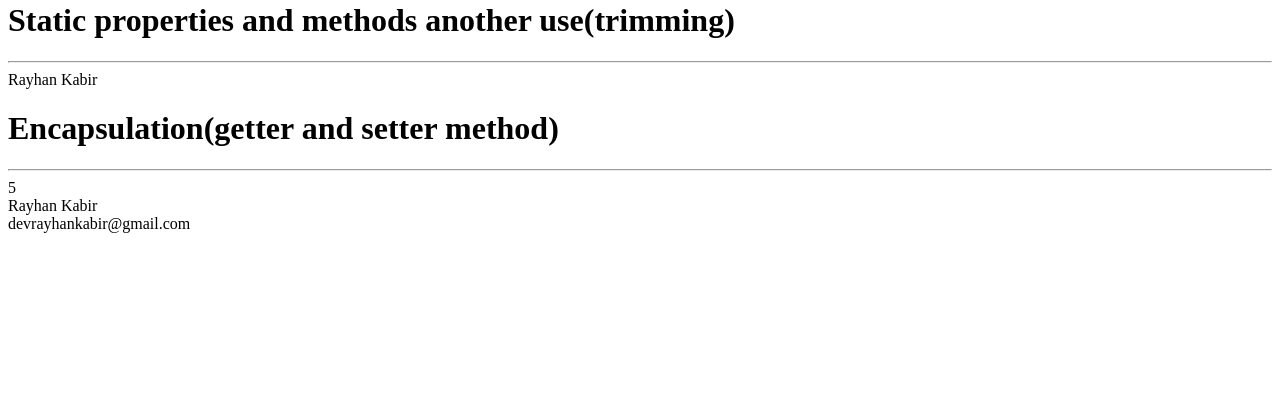
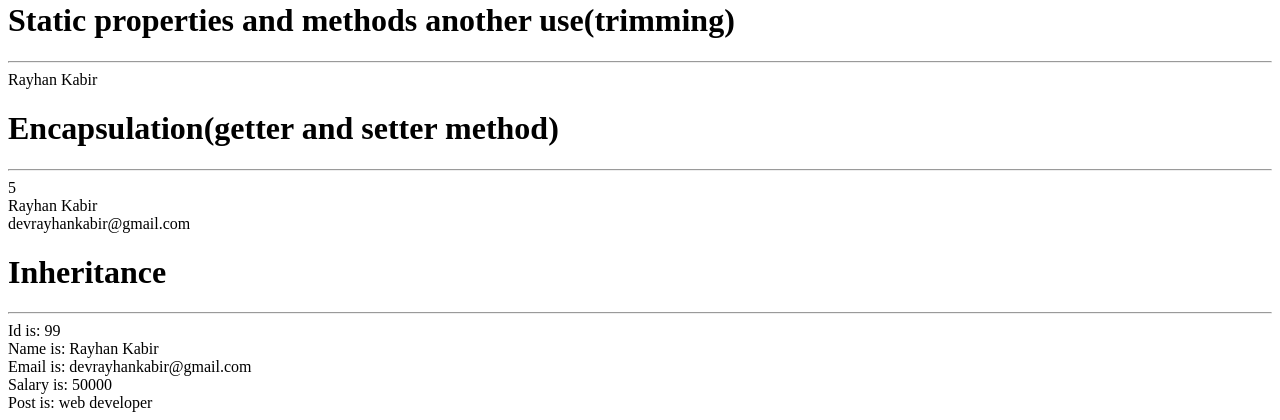
Before and after one commit to rayhankabir-me/object-oriented-php, a PHP site: page / in a window 1280 px wide. Shown: the part 869-1289 px from the top of the page. Before the commit the page ends 1102 px from the top, so only its background shows below. Run offline with PHP 8.4, Linux system fonts and the light colour scheme.

Commit message:
inheritance

```diff
--- a/index.php
+++ b/index.php
@@ -190,11 +190,13 @@ echo $object->first_name . " " . $object->last_name;
 
 ?>
 
-<h1>Encapsulation(getter and setter method)</h1><hr>
+<h1>Encapsulation(getter and setter method)</h1>
+<hr>
 
 <?php
 
-class personInfo{
+class personInfo
+{
 
 
     private $id;
@@ -202,34 +204,37 @@ class personInfo{
     private $email;
 
 
-    public function setId($id){
+    public function setId($id)
+    {
 
         $this->id = $id;
     }
-    public function getId(){
+    public function getId()
+    {
 
         return $this->id;
     }
 
-    public function setName($name){
+    public function setName($name)
+    {
 
         $this->name = $name;
     }
 
-    public function getName(){
+    public function getName()
+    {
         return $this->name;
     }
 
-    public function setEmail($email){
+    public function setEmail($email)
+    {
         $this->email = $email;
-
     }
 
-    public function getEmail(){
+    public function getEmail()
+    {
         return $this->email;
     }
-
-
 }
 
 $object = new personInfo;
@@ -241,3 +246,38 @@ $object->setEmail("devrayhankabir@gmail.com");
 echo $object->getEmail() . "<br>";
 
 ?>
+
+<h1>Inheritance</h1><hr>
+
+<?php
+class People{
+
+    protected $id;
+    protected $name;
+    protected $email;
+
+    public function showPeople($i, $n, $e){
+
+        echo "Id is: ".$this->id = $i."<br>";
+        echo "Name is: ".$this->name = $n."<br>";
+        echo "Email is: ".$this->email = $e."<br>";
+    }
+}
+
+class Employee extends People{
+
+    private $salary;
+    private $post;
+
+    public function showEmployee($i, $n, $e, $s, $p){
+
+        $this->showPeople($i, $n, $e);
+        echo "Salary is: ".$this->salary = $s."<br>";
+        echo "Post is: ".$this->post = $p."<br>";
+    }
+}
+
+$object = new Employee;
+$object->showEmployee(99, "Rayhan Kabir", 'devrayhankabir@gmail.com',50000, 'web developer');
+
+?>
```
